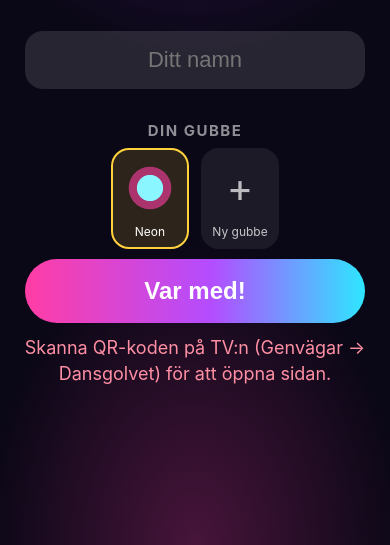
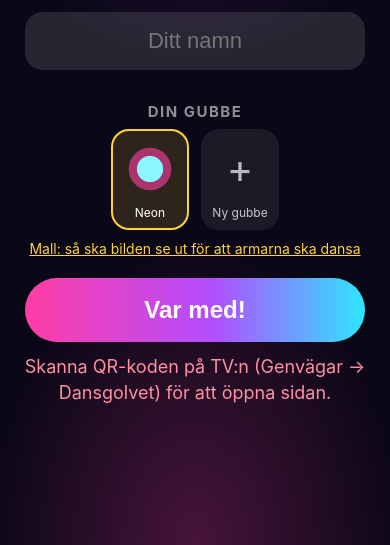
Before and after one commit to MrOrtiiz/my-tv, a plain HTML site: page phone/dance.html in a window 390 px wide. Shown: the part 299-844 px from the top of the page. Drawn offline with Linux system fonts and the light colour scheme.

Commit message:
Dansgolvet: the template for pictures of your own gubbe, linked on the phone
Co-Authored-By: Claude Opus 5.5 <noreply@anthropic.com>
Claude-Session: https://claude.ai/code/session_01NThNXh3ZxXWGLKu2kpFMQe

```diff
--- a/phone/dance.html
+++ b/phone/dance.html
@@ -52,6 +52,7 @@
   <div class="label">Din gubbe</div>
   <div class="row" id="gubbar"></div>
   <input type="file" id="file" accept="image/*" class="hide">
+  <p style="font-size:14px;margin:6px auto"><a href="mall-gubbe.png" target="_blank" style="color:#FFD23D">Mall: så ska bilden se ut för att armarna ska dansa</a></p>
   <button id="join">Var med!</button>
   <p id="startErr" class="err"></p>
 </div>
```
Also changed, not shown: phone/mall-gubbe.png (added).
